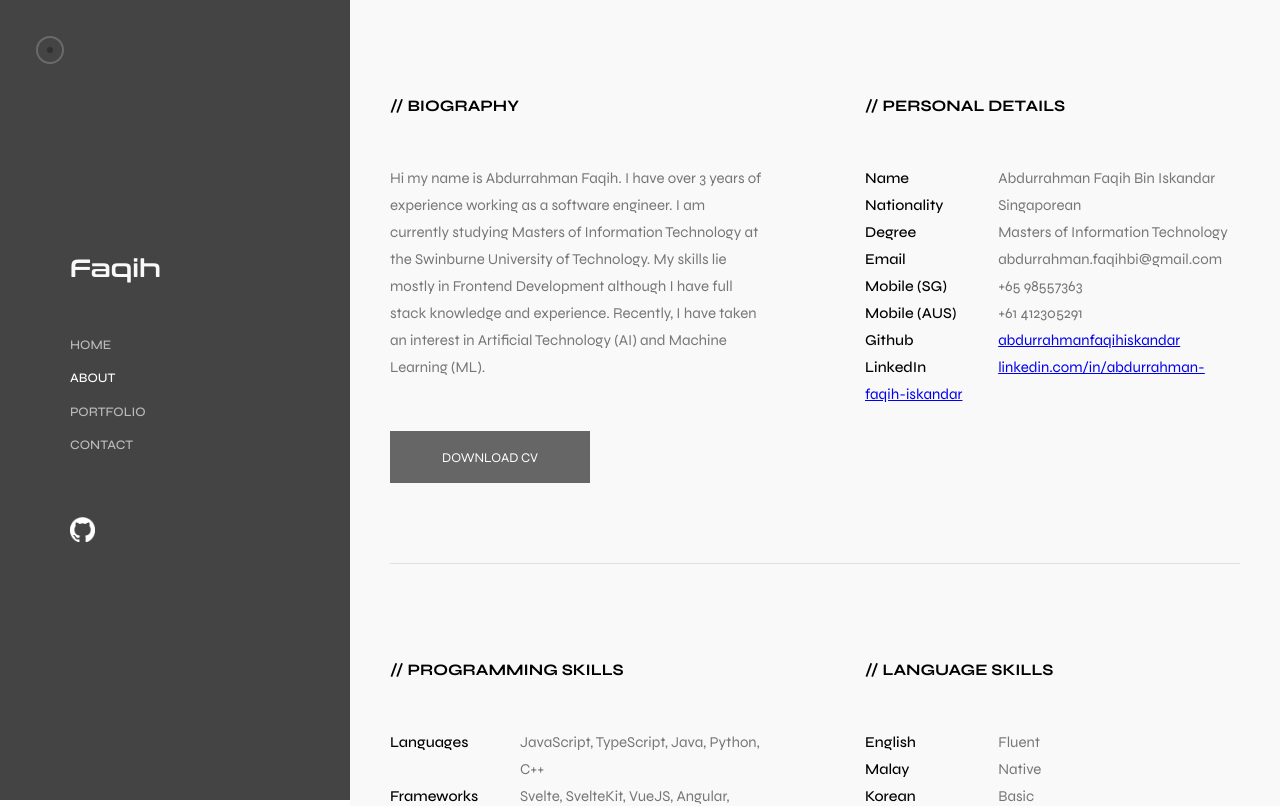
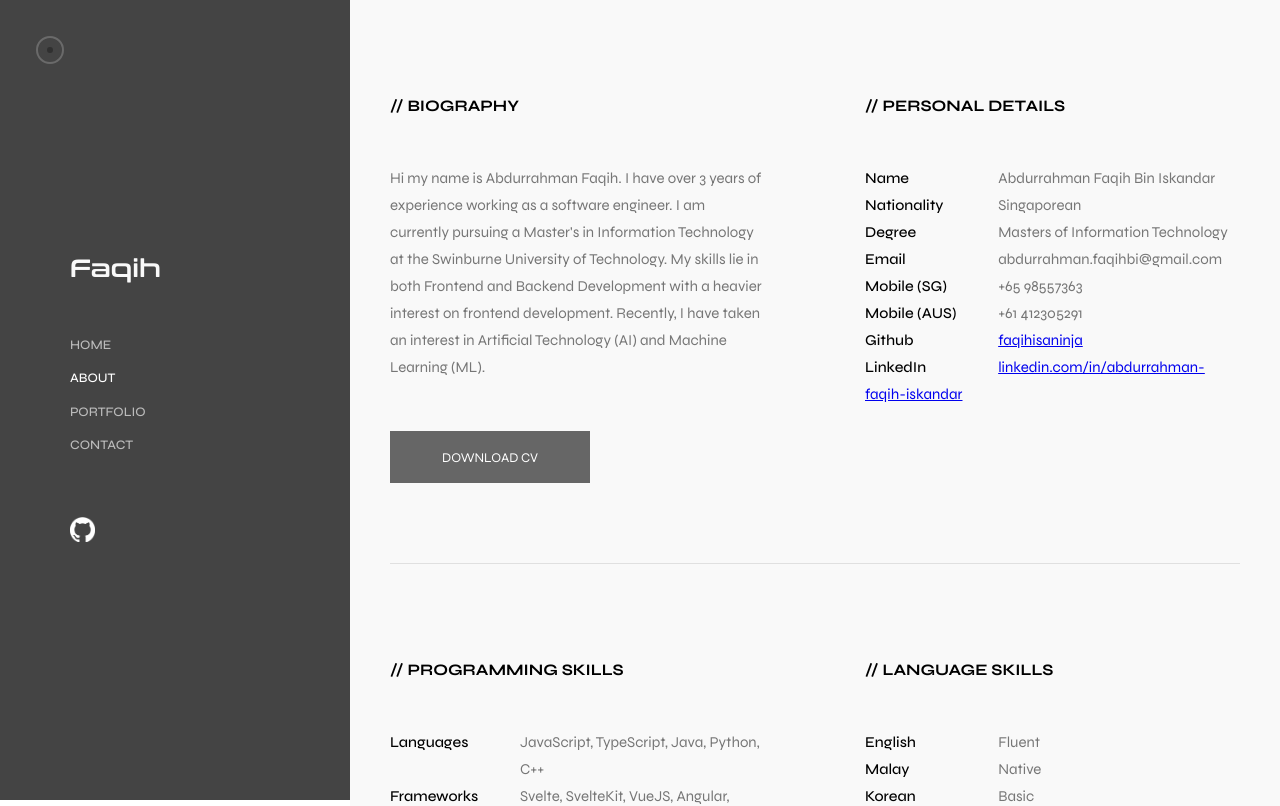
Before and after one commit to faqihisaninja/portfolio, a SvelteKit app: page /about in a window 1280 px wide. Shown: the top 806 px of the page. Built offline with nearby package versions, Linux system fonts and the light colour scheme.

Commit message:
Update about me and github links

```diff
--- a/src/components/Menu/Menu.svelte
+++ b/src/components/Menu/Menu.svelte
@@ -1,8 +1,8 @@
 <script>
-    import { page } from "$app/stores";
-    import { hover } from "../Cursor/stores";
+	import { page } from '$app/stores';
+	import { hover } from '../Cursor/stores';
 
-    import MenuLink from "../MenuLink/MenuLink.svelte";
+	import MenuLink from '../MenuLink/MenuLink.svelte';
 </script>
 
 <nav class="menuWrapper">
@@ -12,20 +12,28 @@
 				class="logoText"
 				href="/"
 				on:mouseenter={() => hover.set(true)}
-                on:mouseleave={() => hover.set(false)}
-            >Faqih</a>
+				on:mouseleave={() => hover.set(false)}>Faqih</a
+			>
 		</div>
 		<div class="menu">
 			<ul>
-                <MenuLink text="Home" href="/" isActive={$page.url.pathname === "/"} />
-                <MenuLink text="About" href="/about" isActive={$page.url.pathname === "/about"} />
-                <MenuLink text="Portfolio" href="/portfolio" isActive={$page.url.pathname === "/portfolio"} />
-                <MenuLink text="Contact" href="/contact" isActive={$page.url.pathname === "/contact"} />
+				<MenuLink text="Home" href="/" isActive={$page.url.pathname === '/'} />
+				<MenuLink text="About" href="/about" isActive={$page.url.pathname === '/about'} />
+				<MenuLink
+					text="Portfolio"
+					href="/portfolio"
+					isActive={$page.url.pathname === '/portfolio'}
+				/>
+				<MenuLink
+					text="Contact"
+					href="/contact"
+					isActive={$page.url.pathname === '/contact'}
+				/>
 			</ul>
 		</div>
 		<div class="links">
 			<a
-                href="https://github.com/abdurrahmanfaqihiskandar"
+				href="https://github.com/faqihisaninja"
 				class="links"
 				on:mouseenter={() => hover.set(true)}
 				on:mouseleave={() => hover.set(false)}
@@ -58,7 +66,7 @@
 	}
 	.logoText {
 		text-decoration: none;
-        font-family: "Conthrax";
+		font-family: 'Conthrax';
 		font-size: 25px;
 		color: #f9f9f9;
 		filter: blur(0.5px);
--- a/src/components/MenuTablet/MenuTablet.svelte
+++ b/src/components/MenuTablet/MenuTablet.svelte
@@ -34,7 +34,7 @@
 			href="/contact"
 			isActive={$page.url.pathname === '/contact'}
 		/>
-		<a href="https://github.com/abdurrahmanfaqihiskandar" class="links">
+		<a href="https://github.com/faqihisaninja" class="links">
 			<img class="github" src="/github-mark/github-mark.png" alt="Github logo" />
 		</a>
 	</ul>
--- a/src/routes/about/+page.svelte
+++ b/src/routes/about/+page.svelte
@@ -19,10 +19,10 @@
 			<p class="sectionTitle">// Biography</p>
 			<p class="text">
 				Hi my name is Abdurrahman Faqih. I have over 3 years of experience working as a
-				software engineer. I am currently studying Masters of Information Technology at the
-				Swinburne University of Technology. My skills lie mostly in Frontend Development
-				although I have full stack knowledge and experience. Recently, I have taken an
-				interest in Artificial Technology (AI) and Machine Learning (ML).
+				software engineer. I am currently pursuing a Master's in Information Technology at
+				the Swinburne University of Technology. My skills lie in both Frontend and Backend
+				Development with a heavier interest on frontend development. Recently, I have taken
+				an interest in Artificial Technology (AI) and Machine Learning (ML).
 			</p>
 			<Button title="Download CV" onClick={downloadResume} />
 		</div>
@@ -57,9 +57,9 @@
 					<span class="title">Github</span>
 					<a
 						class="value"
-						href="https://github.com/abdurrahmanfaqihiskandar"
+						href="https://github.com/faqihisaninja"
 						on:mouseenter={() => hover.set(true)}
-						on:mouseleave={() => hover.set(false)}>abdurrahmanfaqihiskandar</a
+						on:mouseleave={() => hover.set(false)}>faqihisaninja</a
 					>
 				</li>
 				<li>
```
Also changed, not shown: 1 other file (tests, documents, lock files or other folders). Lines whose indentation alone changed are shown as unchanged.
